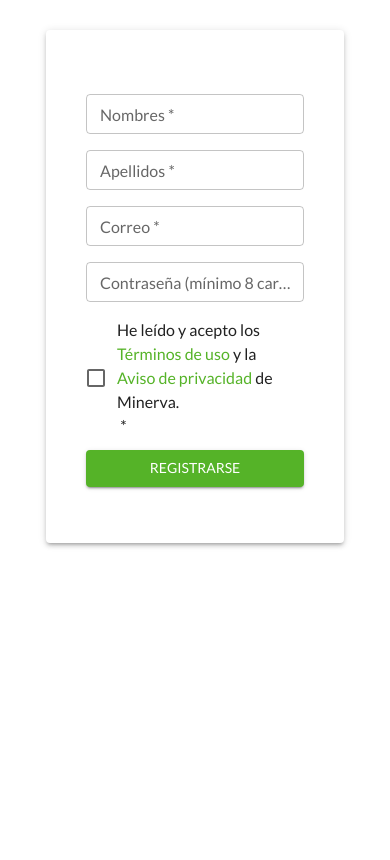
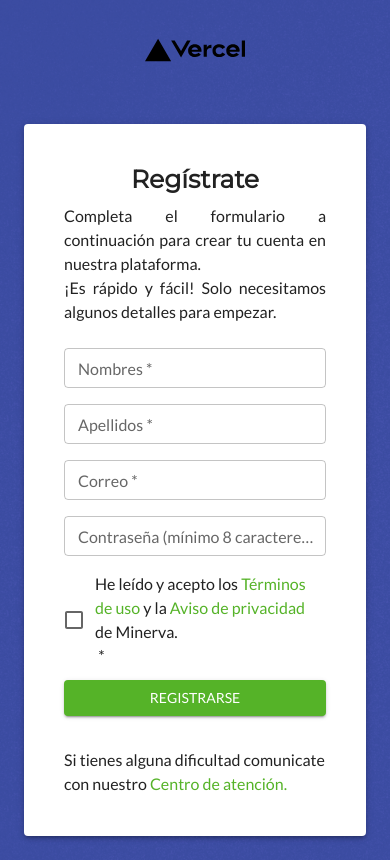
Before and after one commit to MinervaLMS/frontend, a Next.js app: page / in a window 390 px wide. Built offline with nearby package versions, Linux system fonts and the light colour scheme.

Commit message:
fix(theme): Fixing register background image.
 The result is on the app main page. Paper component was used for standarization and responsive layout. Some refactor of styling is necessarily because all styles were applied inline temporarily.

```diff
--- a/app/page.tsx
+++ b/app/page.tsx
@@ -10,6 +10,7 @@ import Image from "next/image";
 import styles from "@/styles/RegisterLogin.module.css";
 import Link from "@mui/material/Link";
 import RegisterForm from "@/components/features/RegisterForm";
+import lightTheme from "@/styles/themes/LightTheme";
 
 export default function Home() {
 
@@ -17,28 +18,60 @@ export default function Home() {
 
   return (
 
-    <Container
+    <Box
     sx={{
-      display: "flex",
+      minHeight: '100vh',
+      backgroundImage: `url(${bg.src})`,
+      backgroundSize: 'cover',
+      display: 'flex',
       flexDirection: "column",
-      height: "100vh",
-      alignItems: "center"
+      justifyContent: 'center',
+      alignItems: 'center',
     }}
+    component="main"
     >
+      <Image
+          src="/vercel.svg"
+          alt="Vercel Logo"
+          className={styles.logo}
+          width={100}
+          height={100}
+        />
+
       <Paper
         elevation={3}
         sx={{
-          //flex: 1,
-          padding: '40px',
-          margin: "30px",
-          overflow: 'auto',
+          display: "flex",
+          flexDirection: "column",
+          alignItems: "center",
+          padding: lightTheme.spacing(5),
+          margin: lightTheme.spacing(3),
+          overflow: "visible",
           maxWidth: "sm"
         }}
       >
+
+        <Typography component="h1" variant="h4" align="center" gutterBottom>
+            Regístrate
+        </Typography>
+        <Typography component="p" align="justify">
+          Completa el formulario a continuación para crear tu cuenta en
+          nuestra plataforma.
+          <br />
+          ¡Es rápido y fácil! Solo necesitamos
+          algunos detalles para empezar.
+        </Typography>
+
         <RegisterForm />
 
+        <Typography component="p" sx={{ marginTop: "1rem" }}>
+          Si tienes alguna dificultad comunicate con nuestro{" "}
+          <Link href="/contact">Centro de atención.</Link>
+        </Typography>
+
       </Paper>
-  </Container>
+
+  </Box>
 
   );
 }
```
